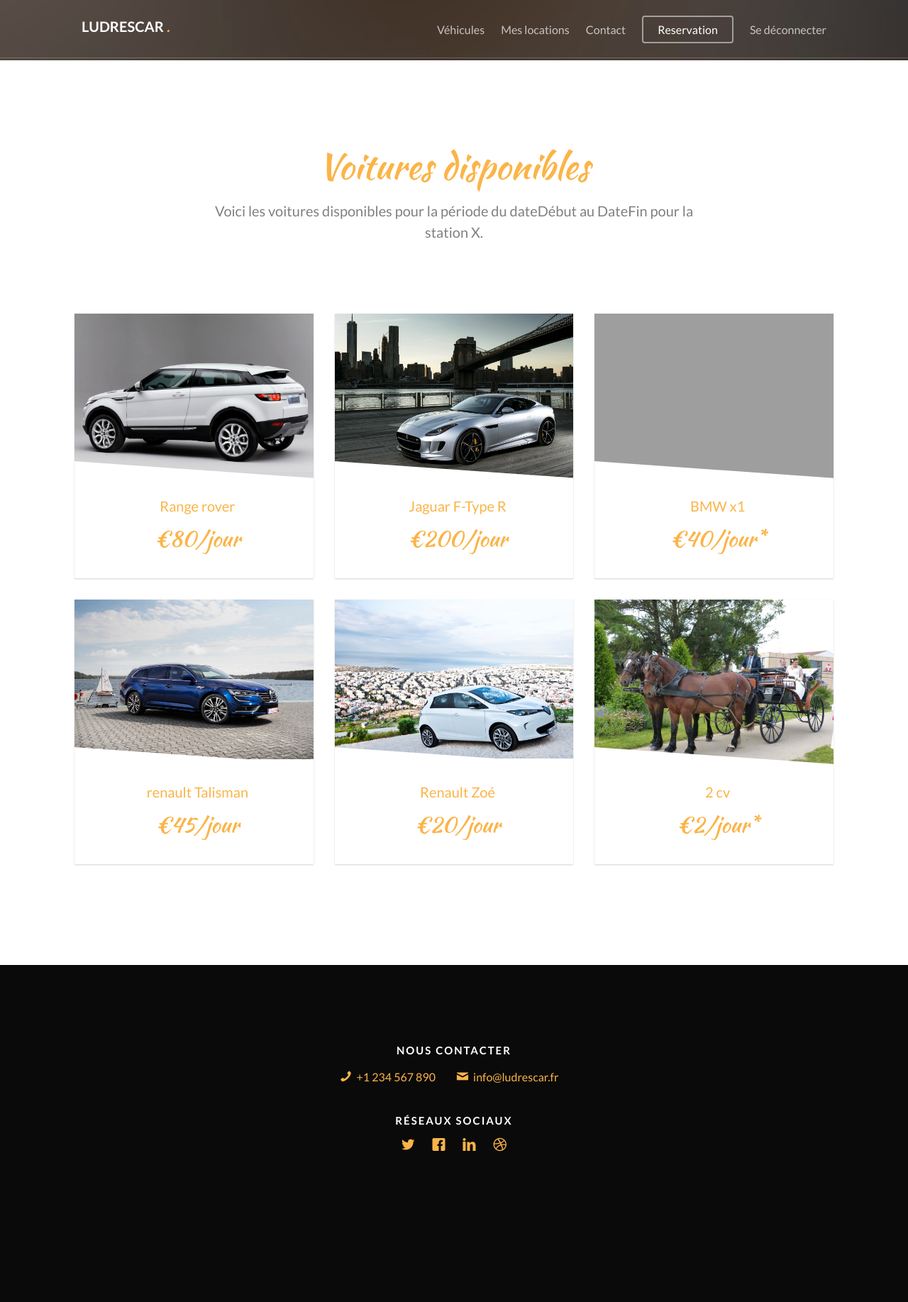
After one commit to TheMachin/Ludrescar, a PHP site: page /projet_csi/depot/resVehiculeDispo.php in a window 1280 px wide. The commit adds this page. Shown: the whole page at 71% size. Run offline with PHP 8.4, Linux system fonts and the light colour scheme; some web fonts are replaced; grey boxes are pictures that could not be loaded.

Commit message:
vehicule dispo apres reservation

```diff
--- a/depot/indexco.php
+++ b/depot/indexco.php
@@ -132,7 +132,7 @@
                                         <div class="tab-content">
                                             <div class="tab-content-inner active" data-content="signup">
                                                 <h3 class="cursive-font">Réservation de voiture</h3>
-                                                <form action="#">
+                                                <form action="resVehiculeDispo.php" method="post">
                                                     <div class="row form-group">
                                                         <div class="col-md-12">
                                                             <label for="activities">Station</label>
--- /dev/null
+++ b/depot/resVehiculeDispo.php
@@ -0,0 +1,289 @@
+<?php
+session_start();
+//include('../../bdd/bdd.php');
+?>
+
+  <!DOCTYPE HTML>
+  <html>
+
+  <head>
+    <meta charset="utf-8">
+    <meta http-equiv="X-UA-Compatible" content="IE=edge">
+    <title>LudresCar &mdash; </title>
+    <meta name="viewport" content="width=device-width, initial-scale=1">
+    <meta name="description" content="Free HTML5 Website Template by GetTemplates.co" />
+    <meta name="keywords" content="free website templates, free html5, free template, free bootstrap, free website template, html5, css3, mobile first, responsive" />
+    <meta name="author" content="GetTemplates.co" />
+
+    <!-- Facebook and Twitter integration -->
+    <meta property="og:title" content="" />
+    <meta property="og:image" content="" />
+    <meta property="og:url" content="" />
+    <meta property="og:site_name" content="" />
+    <meta property="og:description" content="" />
+    <meta name="twitter:title" content="" />
+    <meta name="twitter:image" content="" />
+    <meta name="twitter:url" content="" />
+    <meta name="twitter:card" content="" />
+
+    <link href="https://fonts.googleapis.com/css?family=Lato:300,400,700" rel="stylesheet">
+    <link href="https://fonts.googleapis.com/css?family=Kaushan+Script" rel="stylesheet">
+
+    <!-- Animate.css -->
+    <link rel="stylesheet" href="css/animate.css">
+    <!-- Icomoon Icon Fonts-->
+    <link rel="stylesheet" href="css/icomoon.css">
+    <!-- Themify Icons-->
+    <link rel="stylesheet" href="css/themify-icons.css">
+    <!-- Bootstrap  -->
+    <link rel="stylesheet" href="css/bootstrap.css">
+
+    <!-- Magnific Popup -->
+    <link rel="stylesheet" href="css/magnific-popup.css">
+
+    <!-- Bootstrap DateTimePicker -->
+    <link rel="stylesheet" href="css/bootstrap-datetimepicker.min.css">
+
+    <!-- Owl Carousel  -->
+    <link rel="stylesheet" href="css/owl.carousel.min.css">
+    <link rel="stylesheet" href="css/owl.theme.default.min.css">
+
+    <!-- Theme style  -->
+    <link rel="stylesheet" href="css/style.css">
+
+    <!-- Modernizr JS -->
+    <script src="js/modernizr-2.6.2.min.js"></script>
+    <!-- FOR IE9 below -->
+    <!--[if lt IE 9]>
+    <script src="js/respond.min.js"></script>
+<![endif]-->
+
+  </head>
+
+  <body>
+    <?php
+//si on appuie sur le bouton submit
+if (isset($_POST['submit']))
+{
+    #htmlentities est la pour une securite et trim est la pour eviter les espaces dans le usrename
+    $email =htmlentities(trim($_POST['email']));
+    $password =htmlentities(trim($_POST['password']));
+
+    //echo "test";
+    /*pour tester */
+
+    //si ce que l'on rentre existe
+    if($email&&$password){
+        $password=md5($password);
+        $requete="select * from utilisateurs u, compteutilisateurs cu where u.email=$1 and cu.mdp=$2 and cu.id=u.compteutilisateur_id;";
+        $req= pg_prepare($bdd,'connexion',$requete);
+        $req= pg_execute($bdd,'connexion',array($email,$password));
+        $count= pg_num_rows($req);
+        if($count==1){
+            //creation de session
+            $_SESSION['co']=1;
+            $_SESSION['email']=$email;
+
+            header('Location:index.php');
+        }else echo"identifiant ou mot de passe incorect";
+
+
+    }else echo "Veuillez saisir tout les champs s'il vous plait !";
+}
+?>
+      <div class="gtco-loader"></div>
+
+      <div id="page">
+
+
+        <!-- <div class="page-inner"> -->
+        <nav class="gtco-nav" role="navigation">
+          <div class="gtco-container">
+
+            <div class="row">
+              <div class="col-sm-4 col-xs-12">
+                <div id="gtco-logo"><a href="index.html">LudresCar <em>.</em></a></div>
+              </div>
+              <div class="col-xs-8 text-right menu-1">
+                <ul>
+                  <li><a href="">Véhicules</a></li>
+                  <li><a href="">Mes locations</a></li>
+                  <li><a href="">Contact</a></li>
+                  <li class="btn-cta"><a href="#"><span>Reservation</span></a></li>
+                  <li><a href="">Se déconnecter</a></li>
+                </ul>
+              </div>
+            </div>
+          </div>
+        </nav>
+
+  <header id="gtco-header" class="gtco-cover gtco-cover-md" role="banner" style="height:85px; background-image: url(images/img_bg_1.jpg)" data-stellar-background-ratio="0.5">
+            <div class="overlay"></div>
+
+        </header>
+
+
+
+        <div class="gtco-section">
+          <div class="gtco-container">
+            <div class="row">
+              <div class="col-md-8 col-md-offset-2 text-center gtco-heading">
+                <h2 class="cursive-font primary-color">Voitures disponibles</h2>
+                <p>Voici les voitures disponibles pour la période du dateDébut au DateFin pour la station X.</p>
+              </div>
+            </div>
+            <div class="row">
+
+              <div class="col-lg-4 col-md-4 col-sm-6">
+                <a href="images/img_1.jpg" class="fh5co-card-item image-popup">
+                  <figure>
+                    <div class="overlay"><i class="ti-plus"></i></div>
+                    <img src="images/img_1.jpg" alt="Image" class="img-responsive">
+                  </figure>
+                  <div class="fh5co-text">
+                    <h2>Range rover</h2>
+                    <p><span class="price cursive-font">€80/jour</span></p>
+                  </div>
+                </a>
+              </div>
+              <div class="col-lg-4 col-md-4 col-sm-6">
+                <a href="images/img_2.jpg" class="fh5co-card-item image-popup">
+                  <figure>
+                    <div class="overlay"><i class="ti-plus"></i></div>
+                    <img src="images/img_2.jpg" alt="Image" class="img-responsive">
+                  </figure>
+                  <div class="fh5co-text">
+                    <h2> Jaguar F-Type R</h2>
+                    <p><span class="price cursive-font">€200/jour</span></p>
+                  </div>
+                </a>
+              </div>
+              <div class="col-lg-4 col-md-4 col-sm-6">
+                <a href="images/img_3.jpg" class="fh5co-card-item image-popup">
+                  <figure>
+                    <div class="overlay"><i class="ti-plus"></i></div>
+                    <img src="images/img_3.jpg" alt="Image" class="img-responsive">
+                  </figure>
+                  <div class="fh5co-text">
+                    <h2>BMW x1</h2>
+                    <p><span class="price cursive-font">€40/jour*</span></p>
+
+                  </div>
+                </a>
+              </div>
+
+
+              <div class="col-lg-4 col-md-4 col-sm-6">
+                <a href="images/img_4.jpg" class="fh5co-card-item image-popup">
+                  <figure>
+                    <div class="overlay"><i class="ti-plus"></i></div>
+                    <img src="images/img_4.jpg" alt="Image" class="img-responsive">
+                  </figure>
+                  <div class="fh5co-text">
+                    <h2>renault Talisman</h2>
+                    <p><span class="price cursive-font">€45/jour</span></p>
+                  </div>
+                </a>
+              </div>
+
+              <div class="col-lg-4 col-md-4 col-sm-6">
+                <a href="images/img_5.jpg" class="fh5co-card-item image-popup">
+                  <figure>
+                    <div class="overlay"><i class="ti-plus"></i></div>
+                    <img src="images/img_5.jpg" alt="Image" class="img-responsive">
+                  </figure>
+                  <div class="fh5co-text">
+                    <h2>Renault Zoé</h2>
+                    <p><span class="price cursive-font">€20/jour</span></p>
+                  </div>
+                </a>
+              </div>
+
+              <div class="col-lg-4 col-md-4 col-sm-6">
+                <a href="images/img_6.jpg" class="fh5co-card-item image-popup">
+                  <figure>
+                    <div class="overlay"><i class="ti-plus"></i></div>
+                    <img src="images/img_6.jpg" alt="Image" class="img-responsive">
+                  </figure>
+                  <div class="fh5co-text">
+                    <h2>2 cv</h2>
+                    <p><span class="price cursive-font">€2/jour*</span></p>
+                  </div>
+                </a>
+              </div>
+
+            </div>
+          </div>
+        </div>
+
+
+        <footer id="gtco-footer" role="contentinfo" style="background-image: url(images/img_bg_1.jpg)" data-stellar-background-ratio="0.5">
+          <div class="overlay"></div>
+          <div class="gtco-container">
+            <div class="row row-pb-md">
+
+
+
+
+              <div class="col-md-12 text-center">
+                <div class="gtco-widget">
+                  <h3>Nous contacter</h3>
+                  <ul class="gtco-quick-contact">
+                    <li><a href="#"><i class="icon-phone"></i> +1 234 567 890</a></li>
+                    <li><a href="#"><i class="icon-mail2"></i> info@ludrescar.fr</a></li>
+                  </ul>
+                </div>
+                <div class="gtco-widget">
+                  <h3>Réseaux sociaux</h3>
+                  <ul class="gtco-social-icons">
+                    <li><a href="#"><i class="icon-twitter"></i></a></li>
+                    <li><a href="#"><i class="icon-facebook"></i></a></li>
+                    <li><a href="#"><i class="icon-linkedin"></i></a></li>
+                    <li><a href="#"><i class="icon-dribbble"></i></a></li>
+                  </ul>
+                </div>
+              </div>
+            </div>
+
+
+
+          </div>
+        </footer>
+        <!-- </div> -->
+
+      </div>
+
+      <div class="gototop js-top">
+        <a href="#" class="js-gotop"><i class="icon-arrow-up"></i></a>
+      </div>
+
+      <!-- jQuery -->
+      <script src="js/jquery.min.js"></script>
+      <!-- jQuery Easing -->
+      <script src="js/jquery.easing.1.3.js"></script>
+      <!-- Bootstrap -->
+      <script src="js/bootstrap.min.js"></script>
+      <!-- Waypoints -->
+      <script src="js/jquery.waypoints.min.js"></script>
+      <!-- Carousel -->
+      <script src="js/owl.carousel.min.js"></script>
+      <!-- countTo -->
+      <script src="js/jquery.countTo.js"></script>
+
+      <!-- Stellar Parallax -->
+      <script src="js/jquery.stellar.min.js"></script>
+
+      <!-- Magnific Popup -->
+      <script src="js/jquery.magnific-popup.min.js"></script>
+      <script src="js/magnific-popup-options.js"></script>
+
+      <script src="js/moment.min.js"></script>
+      <script src="js/bootstrap-datetimepicker.min.js"></script>
+
+
+      <!-- Main -->
+      <script src="js/main.js"></script>
+
+  </body>
+
+  </html>
--- a/depot/reservation.php
+++ b/depot/reservation.php
@@ -101,7 +101,7 @@
                     <div class="tab-content">
                       <div class="tab-content-inner active" data-content="signup">
                         <h3 class="cursive-font">Réservation de voiture</h3>
-                                                <form action="#">
+                        <form action="resVehiculeDispo.php" method="post">
                           <div class="row form-group">
                             <div class="col-md-12">
                               <label for="activities">Station</label>
```
Lines whose indentation alone changed are shown as unchanged.
